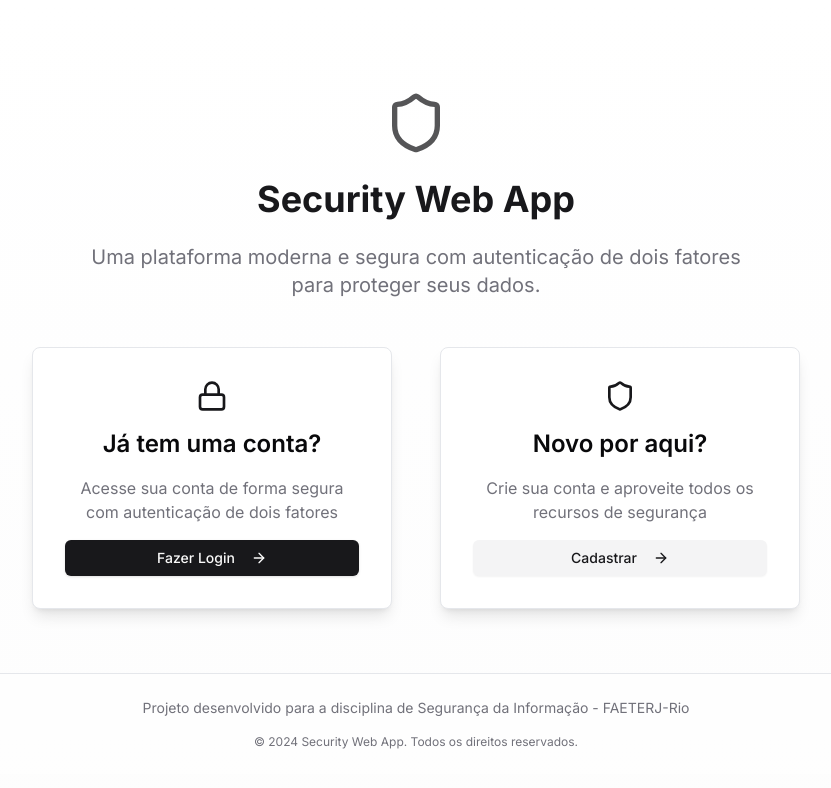
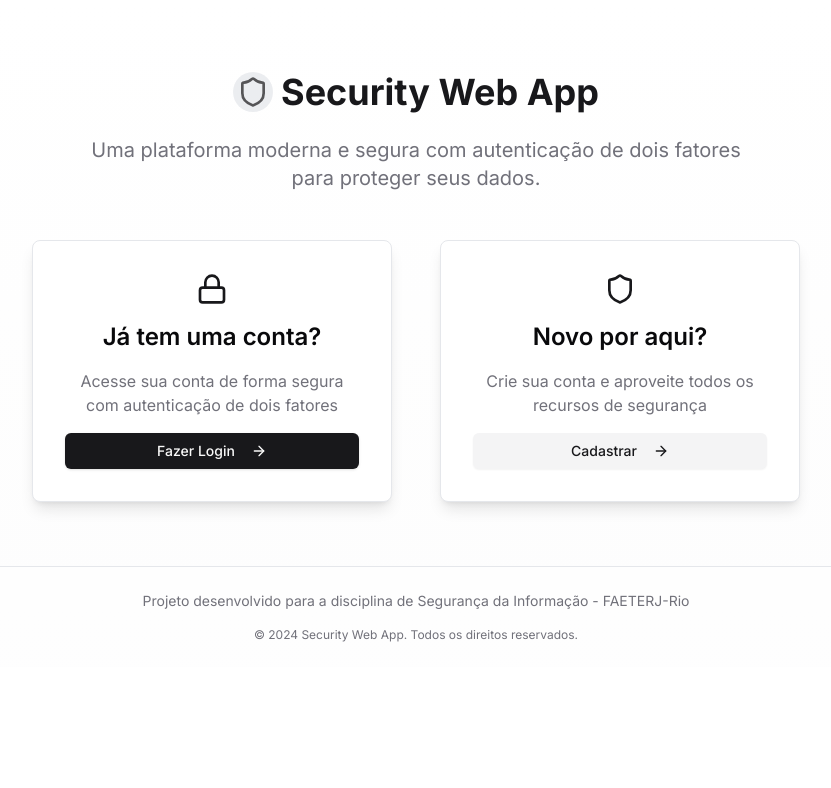
Before and after one commit to Couks/frontend-av2-4seg, a Next.js app: page / in a window 1280 px wide. Shown: the top 788 px of the page, without its empty margins (224-1055 px from the left). Built offline with nearby package versions, Linux system fonts and the light colour scheme.

Commit message:
rm sqlite and sqlite3

```diff
--- a/package.json
+++ b/package.json
@@ -29,8 +29,6 @@
     "nodemailer": "^6.9.15",
     "react": "^18",
     "react-dom": "^18",
-    "sqlite": "^5.1.1",
-    "sqlite3": "^5.1.7",
     "tailwind-merge": "^2.5.2",
     "tailwindcss-animate": "^1.0.7",
     "zustand": "^5.0.1"
--- a/src/app/page.tsx
+++ b/src/app/page.tsx
@@ -4,13 +4,15 @@ import { Shield, Lock, ArrowRight } from "lucide-react";
 
 export default function Home() {
   return (
-    <div className="flex min-h-screen flex-col items-center justify-center bg-gradient-to-b from-background to-secondary/20">
+    <div className="flex max-h-screen flex-col items-center justify-center bg-gradient-to-b from-background to-secondary/20">
       <main className="container flex flex-col items-center justify-center gap-12 px-4 py-16">
         <div className="flex flex-col items-center gap-4">
-          <Shield className="h-16 w-16 text-primary animate-pulse" />
-          <h1 className="text-center text-4xl font-bold text-primary py-2">
-            Security Web App
-          </h1>
+          <div className="flex items-center justify-center gap-2">
+            <Shield className="h-10 w-10 text-primary animate-pulse bg-gray-200 rounded-full p-1" />
+            <h1 className="text-center text-4xl font-bold text-primary py-2">
+              Security Web App
+            </h1>
+          </div>
           <p className="max-w-[42rem] text-center text-muted-foreground sm:text-xl">
             Uma plataforma moderna e segura com autenticação de dois fatores
             para proteger seus dados.
```
Also changed, not shown: 1 other file (tests, documents, lock files or other folders).
